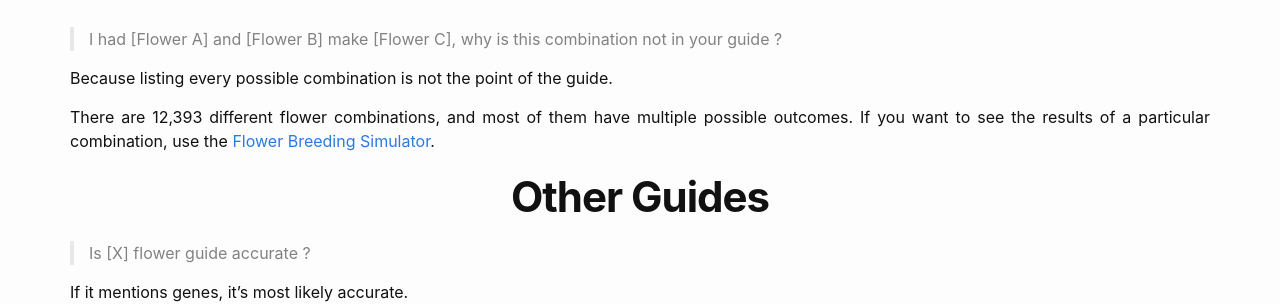
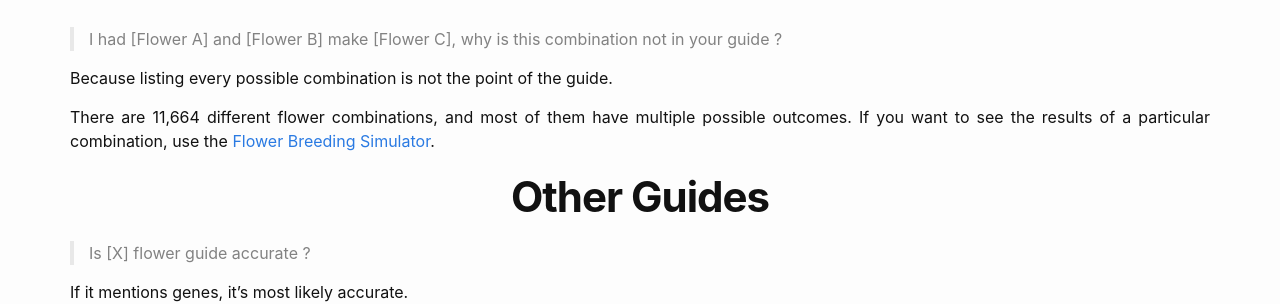
Before and after one commit to aiterusawato/satogu, a Jekyll site: the page built from acnh/flowers/faq.md, in a window 1280 px wide and 900 px high, scrolled down 464 px. Shown: the part 153-457 px from the top of the window. Built offline with Jekyll 4.4.1, drawn with Linux system fonts in a browser that asks for light colours.

Commit message:
Edit total combinations

```diff
--- a/acnh/flowers/faq.md
+++ b/acnh/flowers/faq.md
@@ -11,7 +11,7 @@ layout: acnh
 
 Because listing every possible combination is not the point of the guide.
 
-There are 12,393 different flower combinations, and most of them have multiple possible outcomes. If you want to see the results of a particular combination, use the [Flower Breeding Simulator](https://gardenscience.ac/).
+There are 11,664 different flower combinations, and most of them have multiple possible outcomes. If you want to see the results of a particular combination, use the [Flower Breeding Simulator](https://gardenscience.ac/).
 
 # Other Guides
 
```
